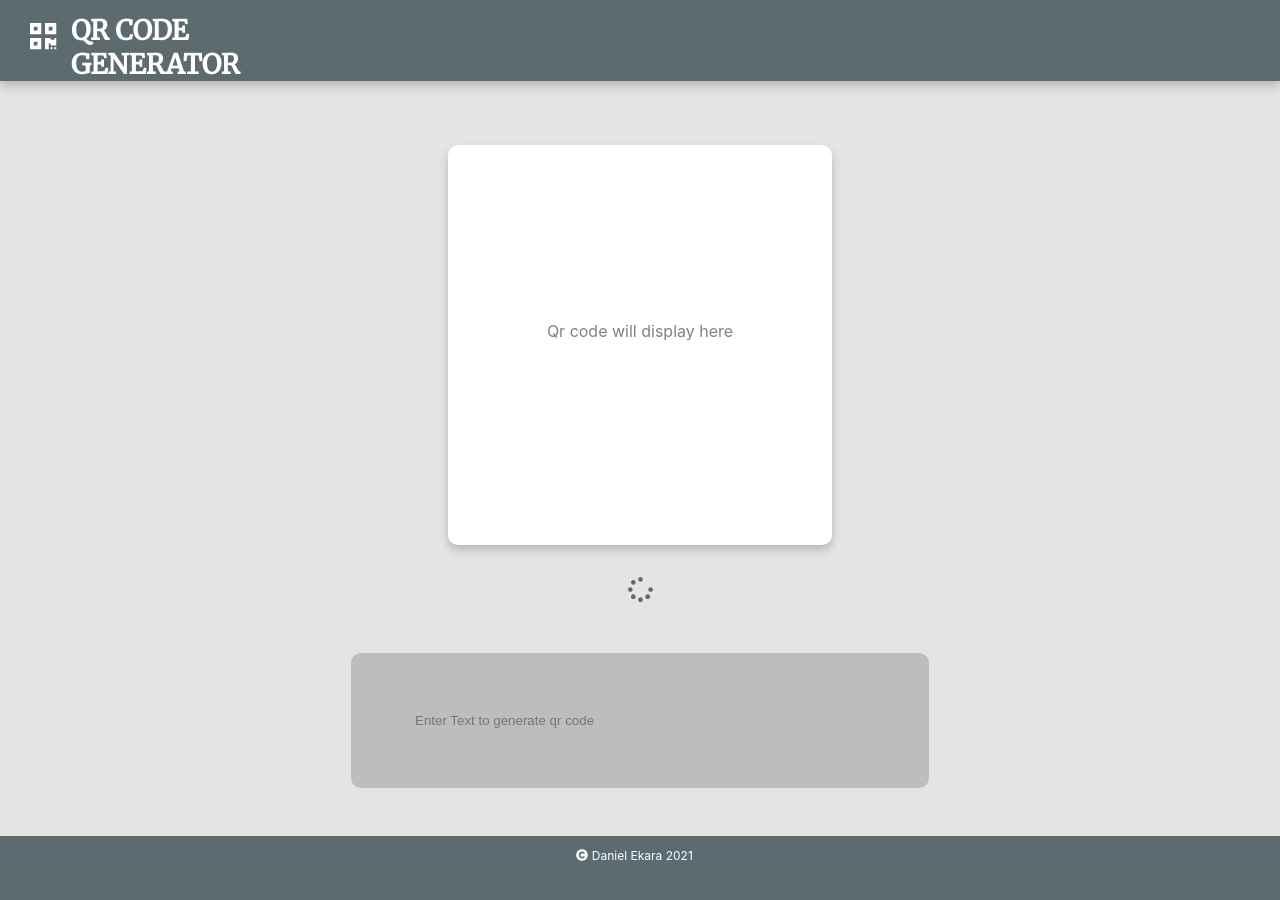
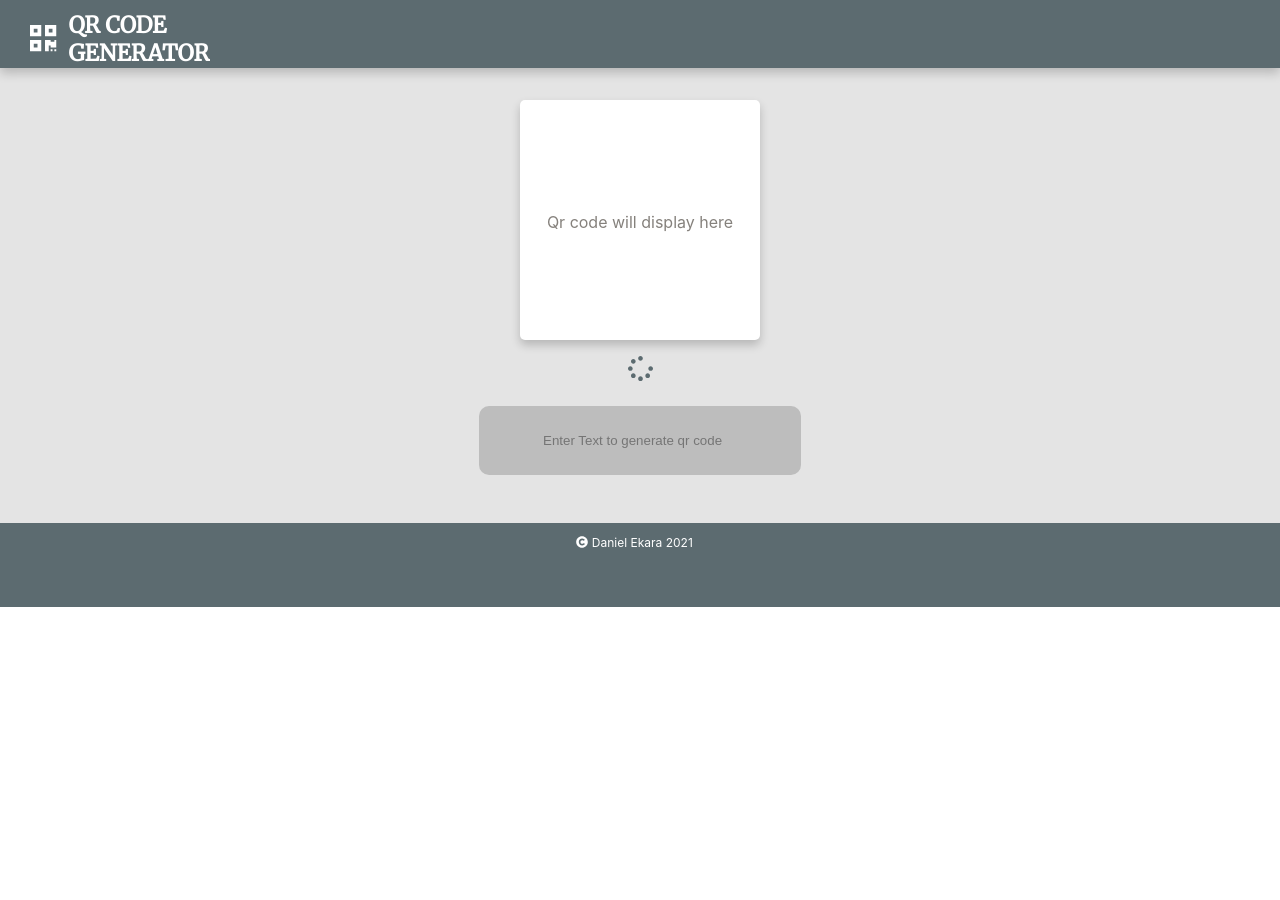
Before and after one commit to gakido07/qr-code-generator-frontend, a React (Create React App) app: page / in a window 1280 px wide. Shown: the top 900 px of the page. After the commit the page ends 800 px from the top, so only its background shows below. Built offline with nearby package versions, Linux system fonts and the light colour scheme; the HTML template or start-up script is replaced by a standard one.

Commit message:
switch to styled components for styling

```diff
--- a/package.json
+++ b/package.json
@@ -16,6 +16,7 @@
     "react": "^17.0.2",
     "react-dom": "^17.0.2",
     "react-scripts": "4.0.3",
+    "styled-components": "^5.3.3",
     "web-vitals": "^1.1.2"
   },
   "scripts": {
--- a/src/Footer.css
+++ /dev/null
@@ -1,35 +0,0 @@
-.footer{
-    height: 7em;
-    color: rgb(255, 255, 255);
-    background-color: rgb(92, 107, 112);
-    text-align: center;
-    margin-top: 4em;
-    font-size: 12px;
-}
-
-.footer_content{
-    display: flex;
-    width: 10%;
-    margin: auto;
-}
-
-
-.footer_icon{
-    margin-top: 1.1em;
-    margin-right: 3%;
-}
-
-@media only screen and (max-width: 1000px){
-    .footer_content{
-        width: 18%;
-    }
-}
-
-@media only screen and (max-width: 480px){
-
-    .footer_content{
-        width: 35%;
-        margin-left: 40%;
-    }
-
-}
--- a/src/Footer.js
+++ b/src/Footer.js
@@ -1,19 +1,59 @@
-import "./Footer.css"
 import React from 'react'
 import { FontAwesomeIcon } from "@fortawesome/react-fontawesome"
 import { faCopyright } from "@fortawesome/free-solid-svg-icons"
+import styled from "styled-components"
+
+
 
 function Footer() {
 
     const date = new Date()
     return (
-        <div className="footer">
+        <FooterStyled>
             <div className="footer_content">
             <FontAwesomeIcon className="footer_icon" icon={faCopyright}/>
             <p>{`Daniel Ekara ${date.getFullYear()}`}</p>
             </div>
-        </div>
+        </FooterStyled>
     )
 }
 
+
+const FooterStyled = styled.footer`
+    height: 7em;
+    color: rgb(255, 255, 255);
+    background-color: rgb(92, 107, 112);
+    text-align: center;
+    margin-top: 4em;
+    font-size: 12px;
+
+
+.footer_content{
+    display: flex;
+    width: 10%;
+    margin: auto;
+}
+
+
+.footer_icon{
+    margin-top: 1.1em;
+    margin-right: 3%;
+}
+
+@media only screen and (max-width: 1000px){
+    .footer_content{
+        width: 18%;
+    }
+}
+
+@media only screen and (max-width: 480px){
+
+    .footer_content{
+        width: 35%;
+        margin-left: 40%;
+    }
+
+}
+`
+
 export default Footer
--- a/src/Header.css
+++ /dev/null
@@ -1,27 +0,0 @@
-.header{
-    background: rgb(92, 107, 112);
-    margin-top: -1.5em;
-    height: 5em;
-    text-align: left;
-    color: white;
-    display: flex;
-    box-shadow: 0 5px 10px rgba(0,0,0,0.2);
-    padding-top: 1em;
-    font-family: 'Merriweather';
-    font-weight: 900;
-    font-size: large;
-}
-
-.header_content{
-    display: flex;
-}
-.header_content h2{
-    margin-left: 5%;
-}
-
-
-.header_icon{
-    margin-top: 1em;
-    font-size: 30px;
-    margin-left: 1em;
-}
--- a/src/Header.js
+++ b/src/Header.js
@@ -1,11 +1,11 @@
 import React from 'react';
 import { FontAwesomeIcon } from '@fortawesome/react-fontawesome';
 import { faQrcode } from '@fortawesome/free-solid-svg-icons';
-import "./Header.css"
+import styled from 'styled-components';
 
 function Header() {
     return (
-        <div className="header">
+        <HeaderStyled>
             <div className="header_content">
                 <div>
                 <FontAwesomeIcon className="header_icon" icon={faQrcode}/>
@@ -13,10 +13,39 @@ function Header() {
                 <div>
                 <h2>QR CODE GENERATOR</h2>
                 </div>
-
             </div>
-        </div>
+        </HeaderStyled>
     )
 }
 
+
+
+const HeaderStyled = styled.header`
+    background: rgb(92, 107, 112);
+    margin-top: -1.5em;
+    height: 5em;
+    text-align: left;
+    color: white;
+    display: flex;
+    box-shadow: 0 5px 10px rgba(0,0,0,0.2);
+    padding-top: 1em;
+    font-family: 'Merriweather';
+    font-weight: 900;
+    font-size: 15px;
+
+    .header_content{
+        display: flex;
+    }
+    .header_content h2{
+        margin-left: 5%;
+    }
+
+
+    .header_icon{
+        margin-top: 1em;
+        font-size: 30px;
+        margin-left: 1em;
+    }
+`
+
 export default Header;
--- a/src/QrDisplay.css
+++ /dev/null
@@ -1,99 +0,0 @@
-.qr_display{
-    width: 100%;
-    display: block;
-    padding-top: 4em;
-    height: fit-content;
-}
-
-@keyframes animateSpinner {
-    from{
-        transform: none;
-    }
-    to{
-        transform: rotate(360deg);
-    }
-}
-
-.qr_image_container{
-    width: 30%;
-    height: 25em;
-    background-color: rgb(255, 255, 255);
-    border-radius: 10px;
-    margin: auto;
-    box-shadow: 0 5px 10px rgba(0,0,0,0.2);
-}
-
-.hint{
-    padding-top: 10em;
-    color: rgb(133, 129, 124);
-}
-
-
-.input_box_container{
-    margin-top: 2em;
-    display: block;
-}
-
-.input_box_container svg{
-    margin-bottom: 2em;
-    color: rgb(92, 107, 112);
-    font-size: 25px;
-}
-
-.input_box_container .svg_spinner.spinning{
-    animation-name: animateSpinner;
-    animation-duration: 1s;
-    animation-iteration-count: infinite;
-    animation-delay: 0s;
-}
-
-
-.input_box_container input{
-    height: 10em;
-    border-radius: 10px;
-    width: 40%;
-    border: none;
-    background-color: rgb(189, 189, 189);
-    padding-left: 5%;
-}
-
-
-
-
-.hidden{
-    display: none;
-}
-
-
-.show{
-    display: block;
-    margin: auto;
-}
-
-
-
-@media only screen and (max-width: 1000px){
-
-    .qr_image_container{
-        width: 50%;
-    }
-
-    .input_box_container input{
-        width: 70%;
-    }
-
-}
-
-
-@media only screen and (max-width: 480px){
-
-    .qr_image_container{
-        width: 90%;
-    }
-
-
-    .input_box_container input{
-        width: 80%;
-    }
-
-}
--- a/src/QrDisplay.js
+++ b/src/QrDisplay.js
@@ -1,7 +1,8 @@
+import React, { useState } from 'react';
 import { faSpinner } from '@fortawesome/free-solid-svg-icons';
 import { FontAwesomeIcon } from '@fortawesome/react-fontawesome';
-import React, { useState } from 'react';
-import "./QrDisplay.css";
+import styled from 'styled-components';
+// import "./QrDisplay.css";
 
 function QrDisplay() {
 
@@ -29,8 +30,8 @@ function QrDisplay() {
 
 
     return (
-        <div className="qr_display">
-            <div className="qr_image_container">
+        <QrDisplayStyled>
+<div className="qr_image_container">
                 {
                     rawText? (
                 <a download href={`${baseURL}/newQrCode/?barcode=${rawText}`}
@@ -66,8 +67,109 @@ function QrDisplay() {
                 </input>
                 </div>
             </div>
-        </div>
+            </QrDisplayStyled>
     )
 }
 
 export default QrDisplay
+
+
+const QrDisplayStyled = styled.div`
+    width: 100%;
+    display: block;
+    padding-top: 2em;
+    height: fit-content;
+
+    @keyframes animateSpinner {
+        from{
+            transform: none;
+        }
+        to{
+            transform: rotate(360deg);
+        }
+    }
+
+    .qr_image_container{
+        width: 15em;
+        height: 15em;
+        background-color: rgb(255, 255, 255);
+        border-radius: 5px;
+        margin: auto;
+        box-shadow: 0 5px 10px rgba(0,0,0,0.2);
+    }
+
+
+    .hint{
+        padding-top: 40%;
+        color: rgb(133, 129, 124);
+    }
+
+
+    .input_box_container{
+        margin-top: 1em;
+        display: block;
+    }
+
+    .input_box_container svg{
+        margin-bottom: 1em;
+        color: rgb(92, 107, 112);
+        font-size: 25px;
+    }
+
+    .input_box_container .svg_spinner.spinning{
+        animation-name: animateSpinner;
+        animation-duration: 1s;
+        animation-iteration-count: infinite;
+        animation-delay: 0s;
+    }
+
+
+    .input_box_container input{
+        height: 5em;
+        border-radius: 10px;
+        outline: none;
+        width: 20%;
+        border: none;
+        background-color: rgb(189, 189, 189);
+        padding-left: 5%;
+    }
+
+
+    .hidden{
+        display: none;
+    }
+
+
+    .show{
+        display: block;
+        margin: auto;
+    }
+
+
+
+    @media only screen and (max-width: 1000px){
+
+        .qr_image_container{
+            width: 50%;
+        }
+
+        .input_box_container input{
+            width: 70%;
+        }
+
+    }
+
+
+    @media only screen and (max-width: 480px){
+
+        .qr_image_container{
+            width: 15em;
+        }
+
+
+        .input_box_container input{
+            width: 80%;
+        }
+
+    }
+`;
```
Also changed, not shown: src/Axios.js (deleted, +0 -9 lines), 1 other file (tests, documents, lock files or other folders).
